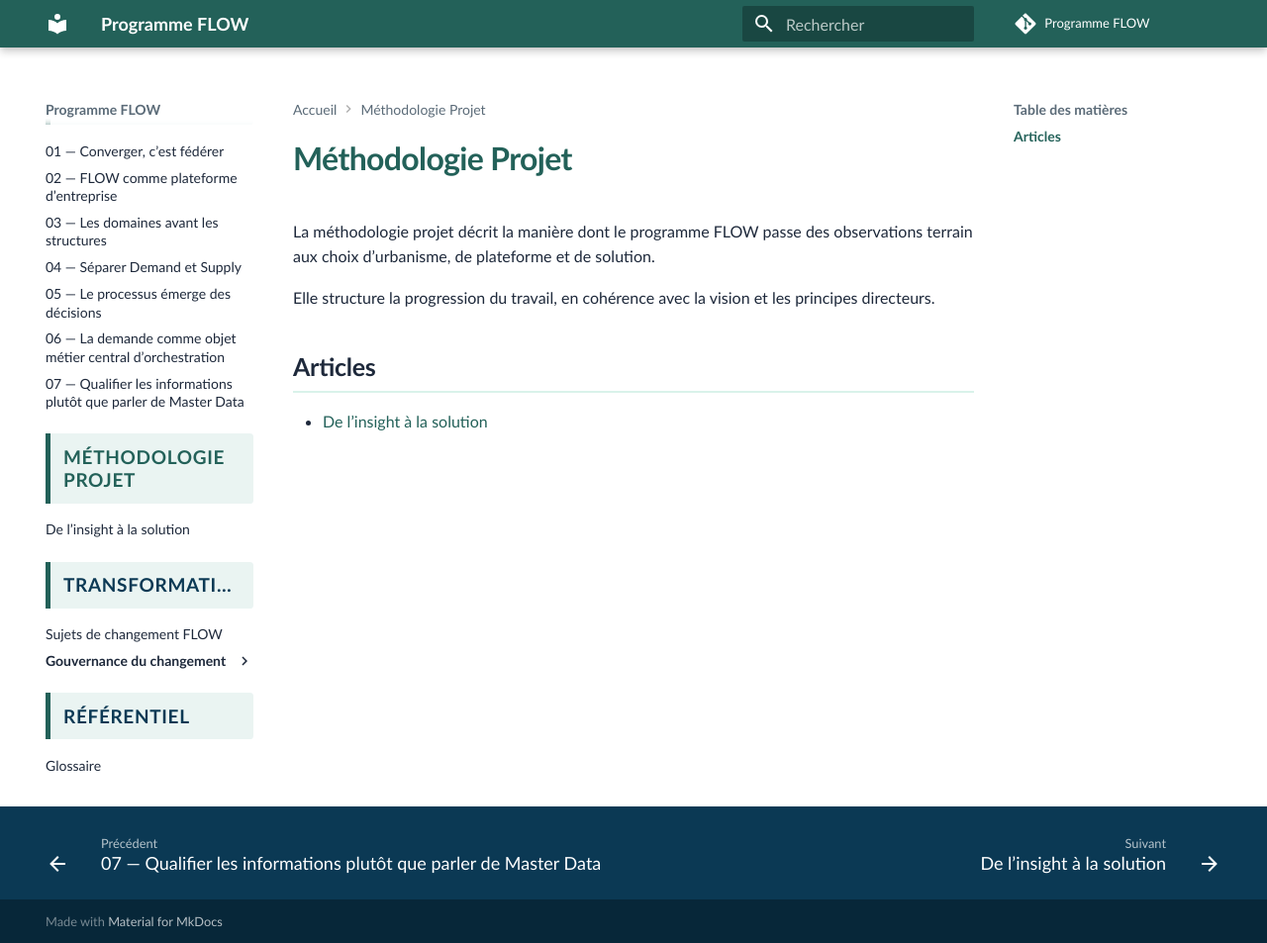
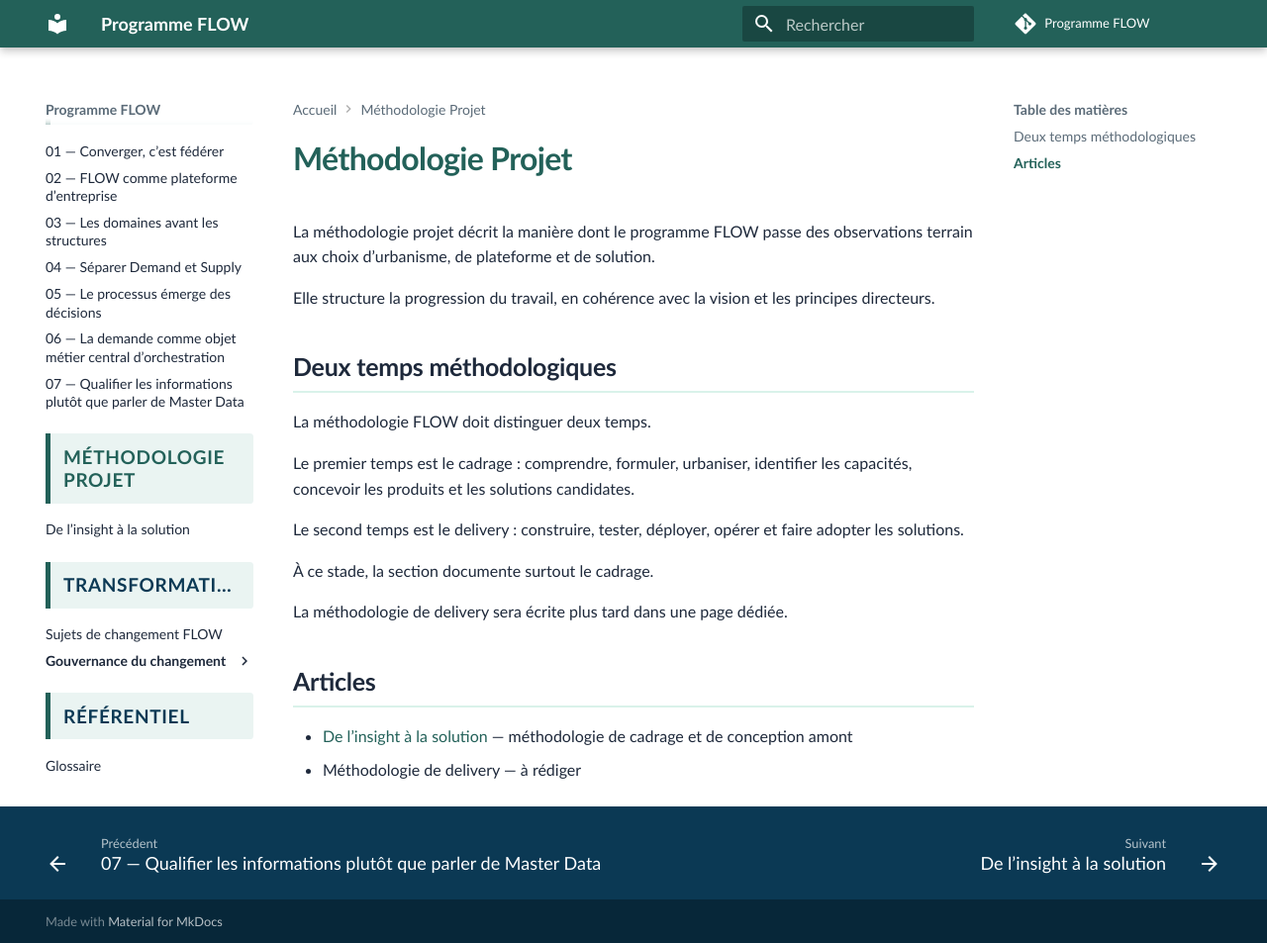
Before and after one commit to laurent-sintes/FLOW-Program, an MkDocs documentation site: the page built from docs/methode/index.md, in a window 1280 px wide and 953 px high. Shown: the whole window at 99% size. Built offline with MkDocs 1.6.1 and Material for MkDocs 9.7.7, drawn with Linux system fonts in a browser that asks for light colours; comment, search, counter and statistics services are not loaded.

Commit message:
Clarify methodology section separates framing and future delivery

```diff
--- a/docs/methode/index.md
+++ b/docs/methode/index.md
@@ -4,6 +4,19 @@ La méthodologie projet décrit la manière dont le programme FLOW passe des obs
 
 Elle structure la progression du travail, en cohérence avec la vision et les principes directeurs.
 
+## Deux temps méthodologiques
+
+La méthodologie FLOW doit distinguer deux temps.
+
+Le premier temps est le cadrage : comprendre, formuler, urbaniser, identifier les capacités, concevoir les produits et les solutions candidates.
+
+Le second temps est le delivery : construire, tester, déployer, opérer et faire adopter les solutions.
+
+À ce stade, la section documente surtout le cadrage.
+
+La méthodologie de delivery sera écrite plus tard dans une page dédiée.
+
 ## Articles
 
-- [De l’insight à la solution](conception-flow.md)
+- [De l’insight à la solution](conception-flow.md) — méthodologie de cadrage et de conception amont
+- Méthodologie de delivery — à rédiger
```
